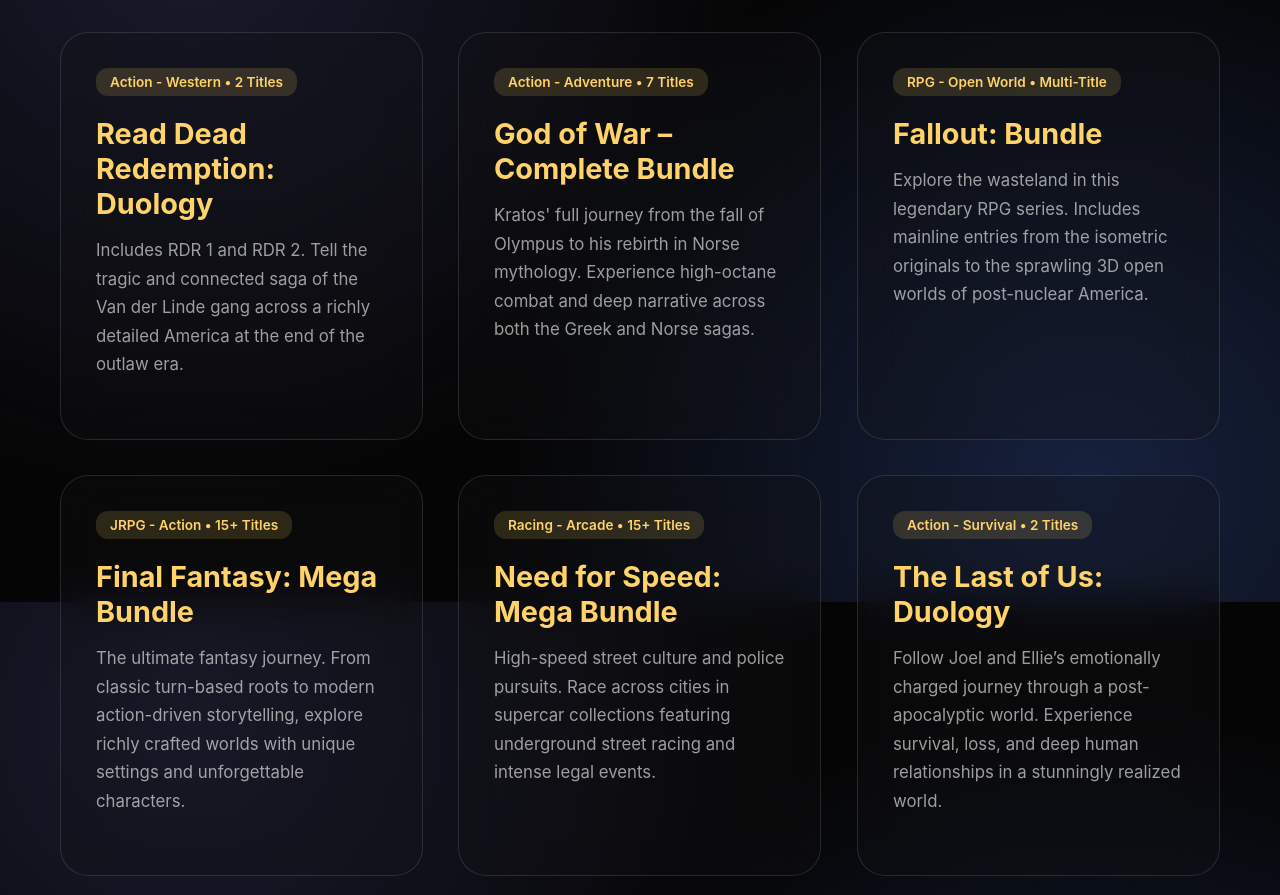
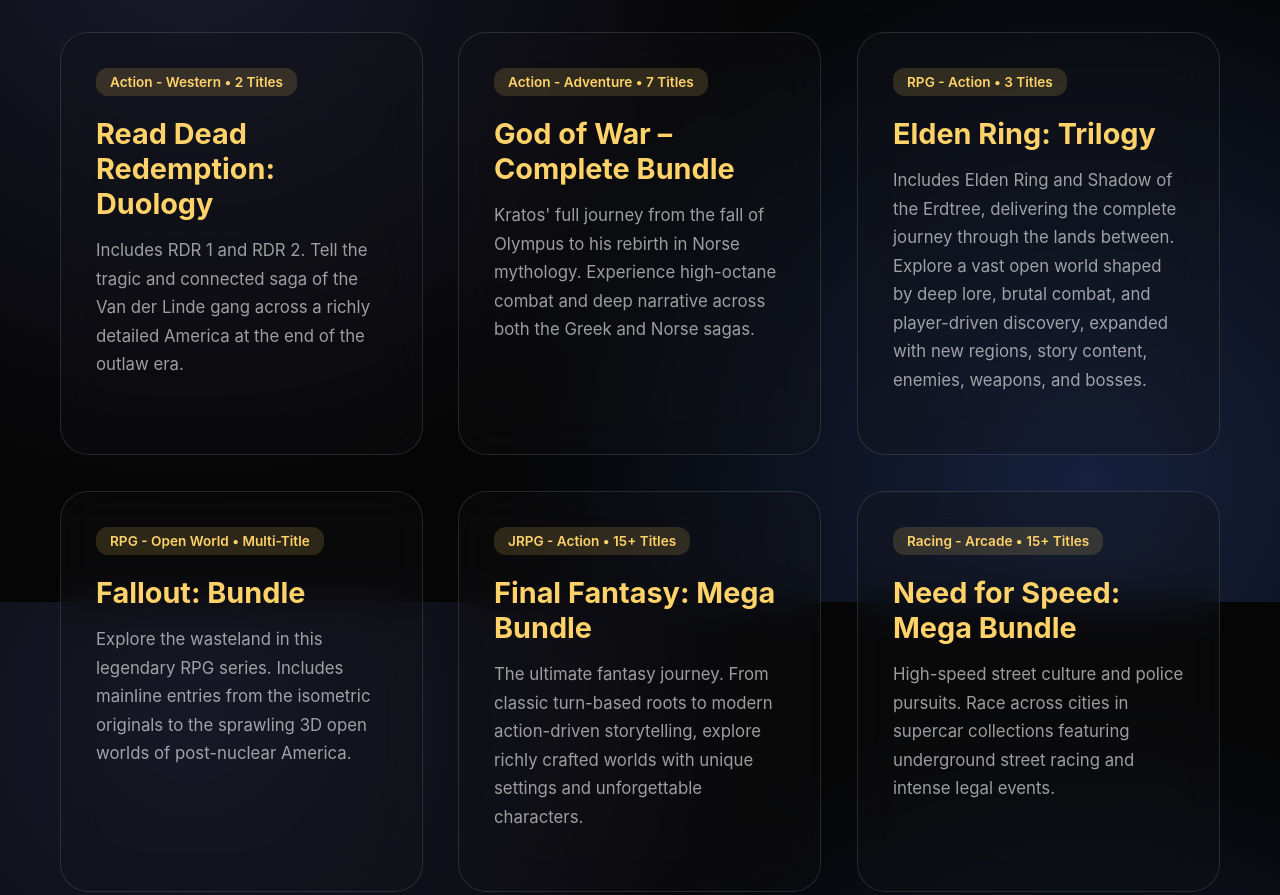
Before and after one commit to nooblyxmad/my-website, a plain HTML site: page games/bundles/index.html in a window 1280 px wide. Shown: the part 998-1893 px from the top of the page. Drawn offline with Linux system fonts and the light colour scheme.

Commit message:
Update index.html

```diff
--- a/games/bundles/index.html
+++ b/games/bundles/index.html
@@ -183,6 +183,7 @@
         { title: "Assassin's Creed: Mega Bundle", tag: "Action - Stealth • 13 Titles", description: "Spanning centuries of history from ancient civilizations to the modern age. Explore massive historical worlds and experience the eternal conflict between Assassins and Templars." },
         { title: "Read Dead Redemption: Duology", tag: "Action - Western • 2 Titles", description: "Includes RDR 1 and RDR 2. Tell the tragic and connected saga of the Van der Linde gang across a richly detailed America at the end of the outlaw era." },
         { title: "God of War – Complete Bundle", tag: "Action - Adventure • 7 Titles", description: "Kratos' full journey from the fall of Olympus to his rebirth in Norse mythology. Experience high-octane combat and deep narrative across both the Greek and Norse sagas." },
+        { title: "Elden Ring: Trilogy", tag: "RPG - Action • 3 Titles", description: "Includes Elden Ring and Shadow of the Erdtree, delivering the complete journey through the lands between. Explore a vast open world shaped by deep lore, brutal combat, and player-driven discovery, expanded with new regions, story content, enemies, weapons, and bosses." },
         { title: "Fallout: Bundle", tag: "RPG - Open World • Multi-Title", description: "Explore the wasteland in this legendary RPG series. Includes mainline entries from the isometric originals to the sprawling 3D open worlds of post-nuclear America." },
         { title: "Final Fantasy: Mega Bundle", tag: "JRPG - Action • 15+ Titles", description: "The ultimate fantasy journey. From classic turn-based roots to modern action-driven storytelling, explore richly crafted worlds with unique settings and unforgettable characters." },
         { title: "Need for Speed: Mega Bundle", tag: "Racing - Arcade • 15+ Titles", description: "High-speed street culture and police pursuits. Race across cities in supercar collections featuring underground street racing and intense legal events." },
```
